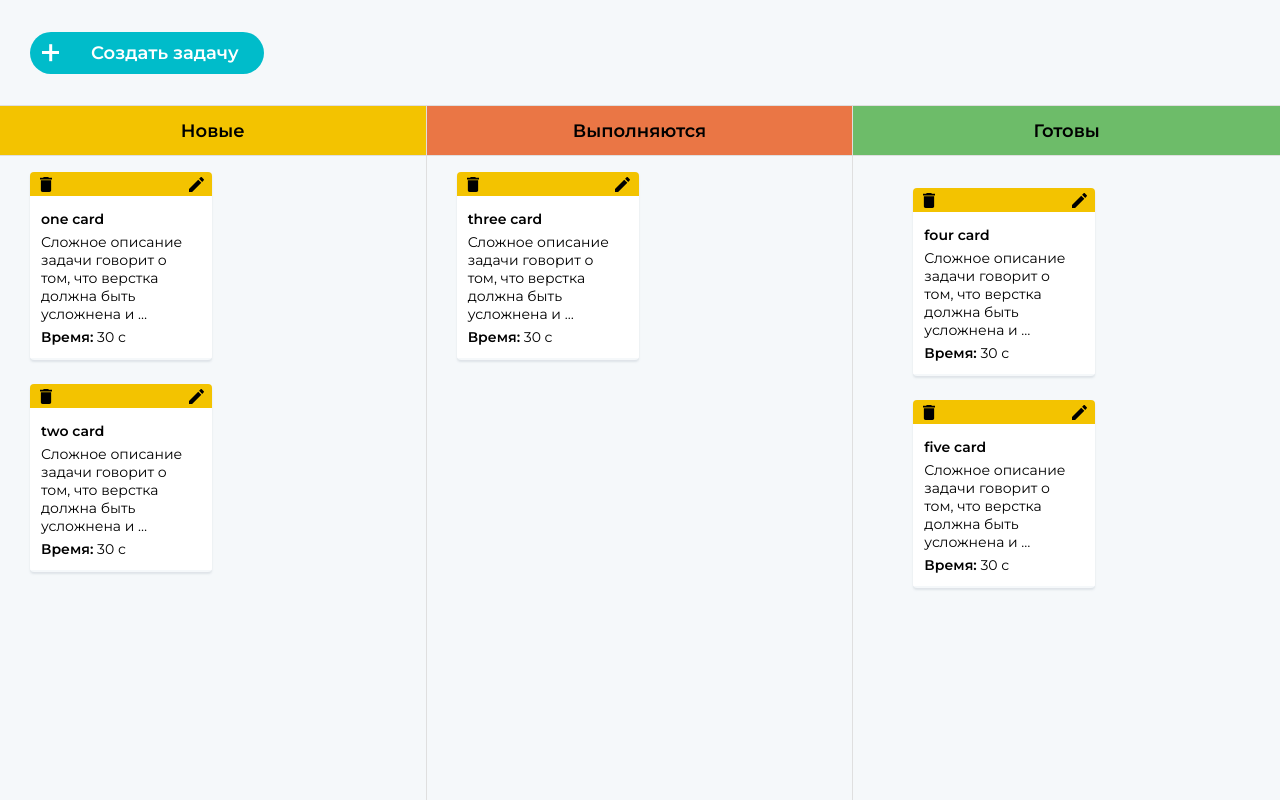
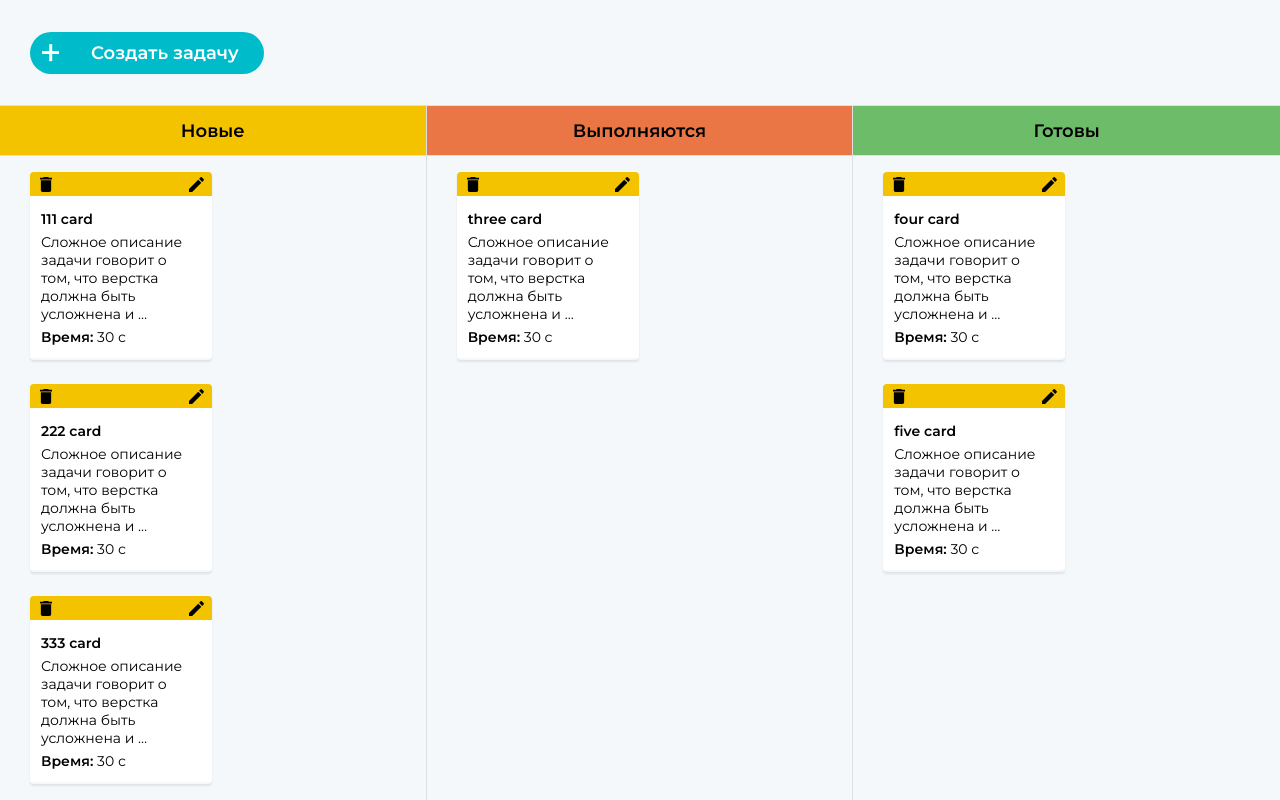
Before and after one commit to Kreash/kanban-board, an Angular app: page / in a window 1280 px wide. Shown: the top 800 px of the page. Built offline with nearby package versions, Linux system fonts and the light colour scheme.

Commit message:
реализовал dragAndDrop

```diff
--- a/src/app/blocks/board/board.component.html
+++ b/src/app/blocks/board/board.component.html
@@ -5,19 +5,19 @@
 
 
     <div class="board__column-body"
+    cdkDropListOrientation="horizontal"
+
+
     cdkDropList
     #newList="cdkDropList"
     [cdkDropListData]="new"
     [cdkDropListConnectedTo]="[inProgressList]"
     (cdkDropListDropped)="drop($event)">
 
-      <div class="board__card-wrap" *ngFor="let item of new" cdkDrag>
+      <div class="board__card-wrap" *ngFor="let item of new" >
         <app-card [cardObject] = 'item'></app-card>
       </div>
-
     </div>
-
-
 
 
 
@@ -39,16 +39,16 @@
 
 
       <div class="board__column-body"
+      cdkDropListOrientation="horizontal"
       cdkDropList
       #inProgressList="cdkDropList"
       [cdkDropListData]="inProgress"
       [cdkDropListConnectedTo]="[doneList]"
       (cdkDropListDropped)="drop($event)">
 
-        <div class="board__card-wrap" *ngFor="let item of inProgress" cdkDrag>
+        <div class="board__card-wrap" *ngFor="let item of inProgress">
           <app-card [cardObject] = 'item'></app-card>
         </div>
-
       </div>
 
 
@@ -56,25 +56,20 @@
   </div>
   <div class="board__column board__column_done">
     <div class="board__column-head">Готовы</div>
-    <div class="board__column-body">
 
 
       <div class="board__column-body"
+      cdkDropListOrientation="horizontal"
       cdkDropList
       #doneList="cdkDropList"
       [cdkDropListData]="done"
       (cdkDropListDropped)="drop($event)">
 
-        <div class="board__card-wrap" *ngFor="let item of done" cdkDrag>
+        <div class="board__card-wrap" *ngFor="let item of done">
           <app-card [cardObject] = 'item'></app-card>
         </div>
-
       </div>
 
 
-
-
-
-    </div>
   </div>
 </div>
--- a/src/app/blocks/board/board.component.scss
+++ b/src/app/blocks/board/board.component.scss
@@ -74,11 +74,10 @@
   }
 
   &__card-wrap {
-    margin-right: 30px;
-    margin-bottom: 24px;
-
     height: max-content;
     width: max-content;
+
+
   }
 
 }
@@ -109,3 +108,8 @@
   transition: transform 250ms cubic-bezier(0, 0, 0.2, 1);
 }
 // ===== drag-and-drop styles end =====
+
+:host ::ng-deep .card {
+  margin-right: 30px;
+  margin-bottom: 24px;
+}
--- a/src/app/blocks/board/board.component.ts
+++ b/src/app/blocks/board/board.component.ts
@@ -18,9 +18,15 @@ export class BoardComponent {
   constructor() { }
 
   new: CardObject[] = [
-    {title: 'one card',
+    {title: '111 card',
     description: 'Сложное описание задачи говорит о том, что верстка должна быть усложнена и …'},
-    {title: 'two card',
+    {title: '222 card',
+    description: 'Сложное описание задачи говорит о том, что верстка должна быть усложнена и …'},
+    {title: '333 card',
+    description: 'Сложное описание задачи говорит о том, что верстка должна быть усложнена и …'},
+    {title: '444 card',
+    description: 'Сложное описание задачи говорит о том, что верстка должна быть усложнена и …'},
+    {title: '555 card',
     description: 'Сложное описание задачи говорит о том, что верстка должна быть усложнена и …'},
   ];
 
--- a/src/app/blocks/card/card.component.html
+++ b/src/app/blocks/card/card.component.html
@@ -1,7 +1,7 @@
-<div class="card">
+<div class="card" cdkDrag>
   <div class="card__head">
     <button class="card__btn card__btn_delete"></button>
-    <div class="card__drag-field"></div>
+    <div class="card__drag-field" cdkDragHandle></div>
     <button class="card__btn card__btn_edit"></button>
   </div>
   <div class="card__main">
--- a/src/app/blocks/card/card.component.scss
+++ b/src/app/blocks/card/card.component.scss
@@ -70,3 +70,30 @@
     }
   }
 }
+
+
+// ===== drag-and-drop styles =====
+.cdk-drag-preview {
+  box-sizing: border-box;
+  border-radius: 4px;
+  box-shadow: 0 5px 5px -3px rgba(0, 0, 0, 0.2),
+              0 8px 10px 1px rgba(0, 0, 0, 0.14),
+              0 3px 14px 2px rgba(0, 0, 0, 0.12);
+}
+
+.cdk-drag-placeholder {
+  opacity: 0;
+}
+
+.cdk-drag-animating {
+  transition: transform 250ms cubic-bezier(0, 0, 0.2, 1);
+}
+
+.card:last-child {
+  border: none;
+}
+
+.board__column-body.cdk-drop-list-dragging .card:not(.cdk-drag-placeholder) {
+  transition: transform 250ms cubic-bezier(0, 0, 0.2, 1);
+}
+// ===== drag-and-drop styles end =====
--- a/src/app/blocks/card/card.component.ts
+++ b/src/app/blocks/card/card.component.ts
@@ -1,5 +1,6 @@
 import { Component, OnInit, Input } from '@angular/core';
 import { CardObject } from '../board/board.component'
+import {CdkDragDrop, moveItemInArray, transferArrayItem} from '@angular/cdk/drag-drop';
 
 // interface CardObject {
 //   title: string;
--- a/src/styles.scss
+++ b/src/styles.scss
@@ -53,3 +53,30 @@ body {
 
 html, body { height: 100%; }
 body { margin: 0; font-family: Roboto, "Helvetica Neue", sans-serif; }
+
+
+// ===== drag-and-drop styles =====
+.cdk-drag-preview {
+  box-sizing: border-box;
+  border-radius: 4px;
+  box-shadow: 0 5px 5px -3px rgba(0, 0, 0, 0.2),
+              0 8px 10px 1px rgba(0, 0, 0, 0.14),
+              0 3px 14px 2px rgba(0, 0, 0, 0.12);
+}
+
+.cdk-drag-placeholder {
+  opacity: 0;
+}
+
+.cdk-drag-animating {
+  transition: transform 250ms cubic-bezier(0, 0, 0.2, 1);
+}
+
+.card:last-child {
+  border: none;
+}
+
+.board__column-body.cdk-drop-list-dragging .card:not(.cdk-drag-placeholder) {
+  transition: transform 250ms cubic-bezier(0, 0, 0.2, 1);
+}
+// ===== drag-and-drop styles end =====
```
